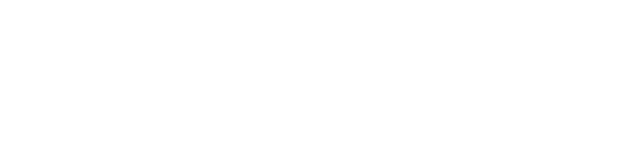
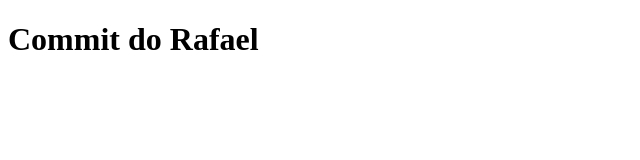
Before and after one commit to anaBeatrizWalker/GestaoProjetos, a plain HTML site: page index.html in a window 1280 px wide. Shown: the whole page, without its empty margins (0-640 px from the left). Drawn offline with Linux system fonts and the light colour scheme.

Commit message:
commit do rafael

```diff
--- a/index.html
+++ b/index.html
@@ -7,6 +7,6 @@
     <title>Gestão de Projeto</title>
 </head>
 <body>
-
+    <h1>Commit do Rafael</h1>
 </body>
 </html>
```
